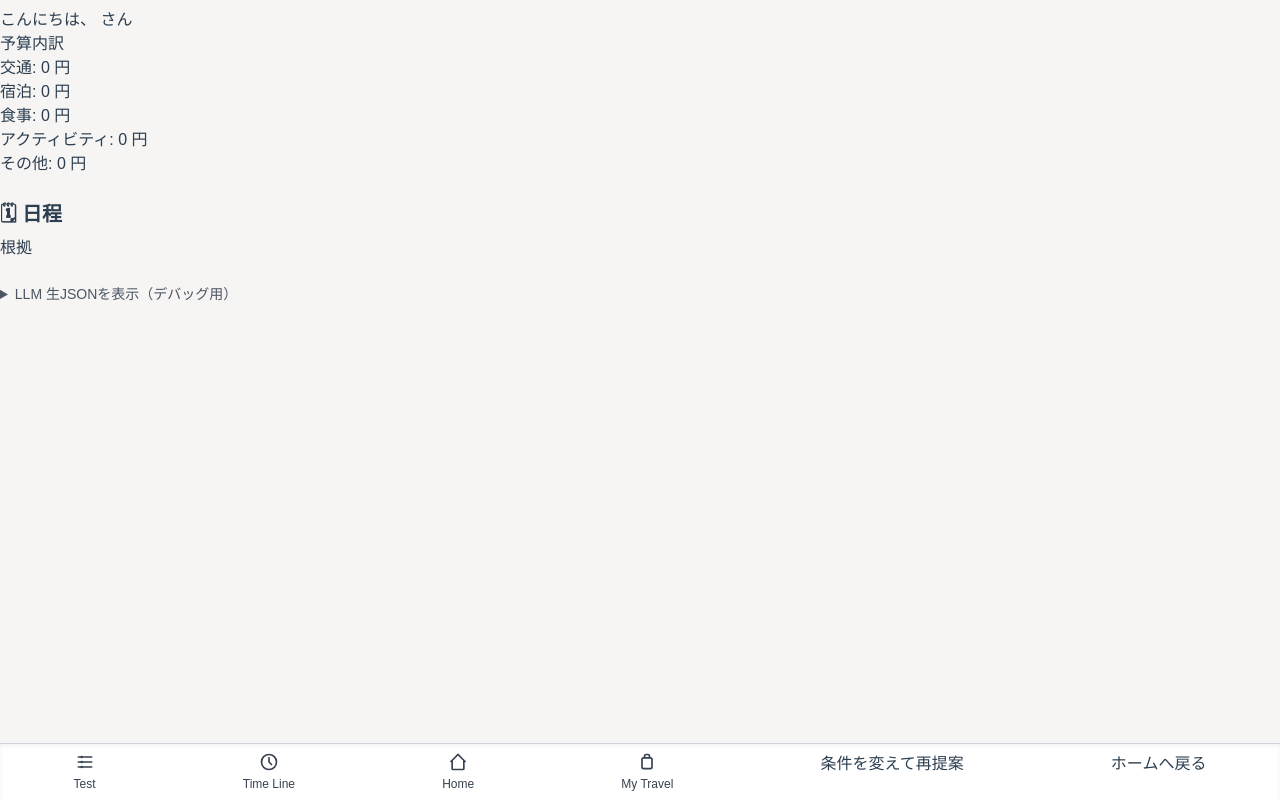
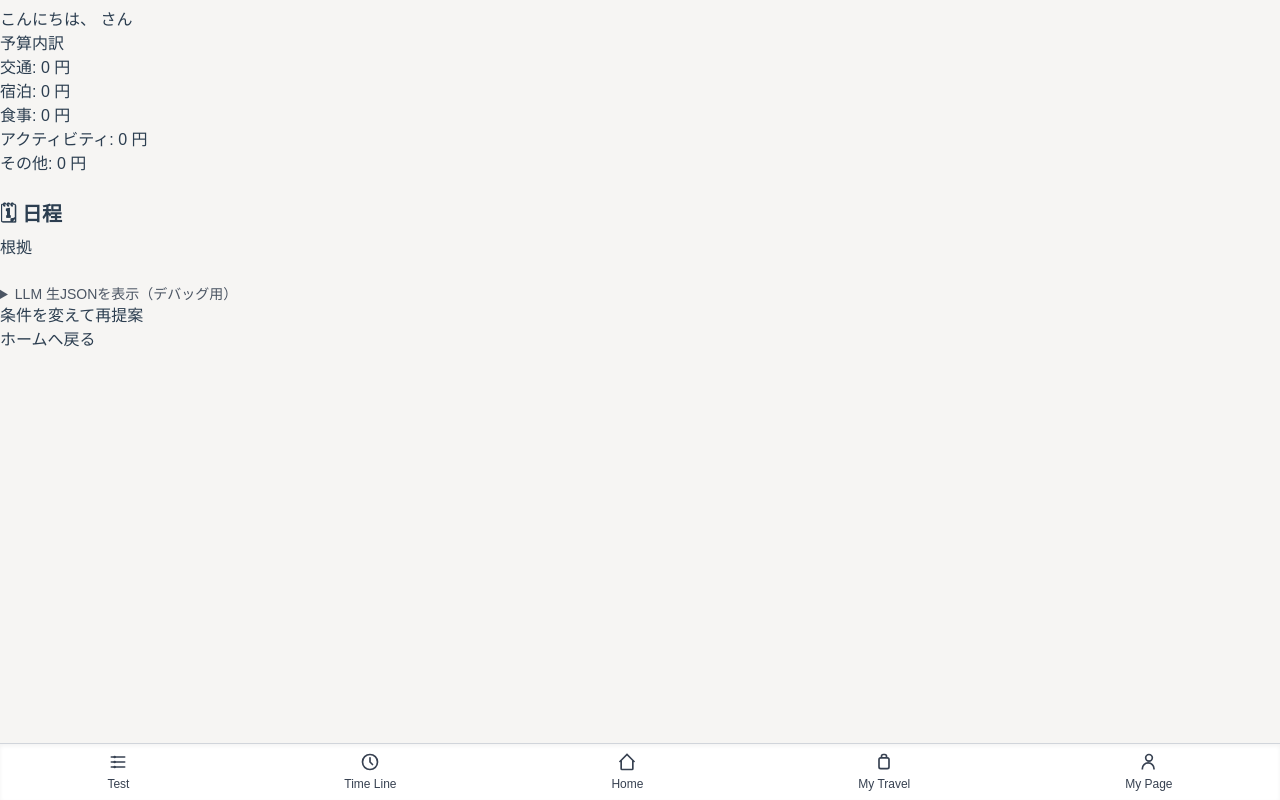
Before and after one commit to s2422092/Giikuten, a Flask app: template templates/plan/result.html in a window 1280 px wide. Run offline with Flask 3, Linux system fonts and the light colour scheme; the template is opened without the code that fills it, so the values that code supplies are empty; some libraries are stand-ins or nearby versions.

Commit message:
コンフリクト解決

```diff
--- a/templates/plan/result.html
+++ b/templates/plan/result.html
@@ -123,7 +123,18 @@
     </svg>
     <span class="text-xs mt-1">My Travel</span>
   </a>
-</div>
+
+  <!-- マイページ（My Page） -->
+  <a href="{{ url_for('setting.setting') }}"
+     class="flex flex-col items-center text-gray-700 hover:text-teal-600">
+    <svg class="w-5 h-5" xmlns="http://www.w3.org/2000/svg" viewBox="0 0 24 24" fill="none">
+      <circle cx="12" cy="7" r="4" fill="none" stroke="currentColor" stroke-width="2"/>
+      <path d="M4 21v-1a7 7 0 0 1 14 0v1" fill="none" stroke="currentColor" stroke-width="2"/>
+    </svg>
+    <span class="text-xs mt-1">My Page</span>
+  </a>
+
+</nav>
 
  <p><a href="{{ url_for('plan.plan') }}">条件を変えて再提案</a></p>
   <p><a href="{{ url_for('home.home') }}">ホームへ戻る</a></p>
```
